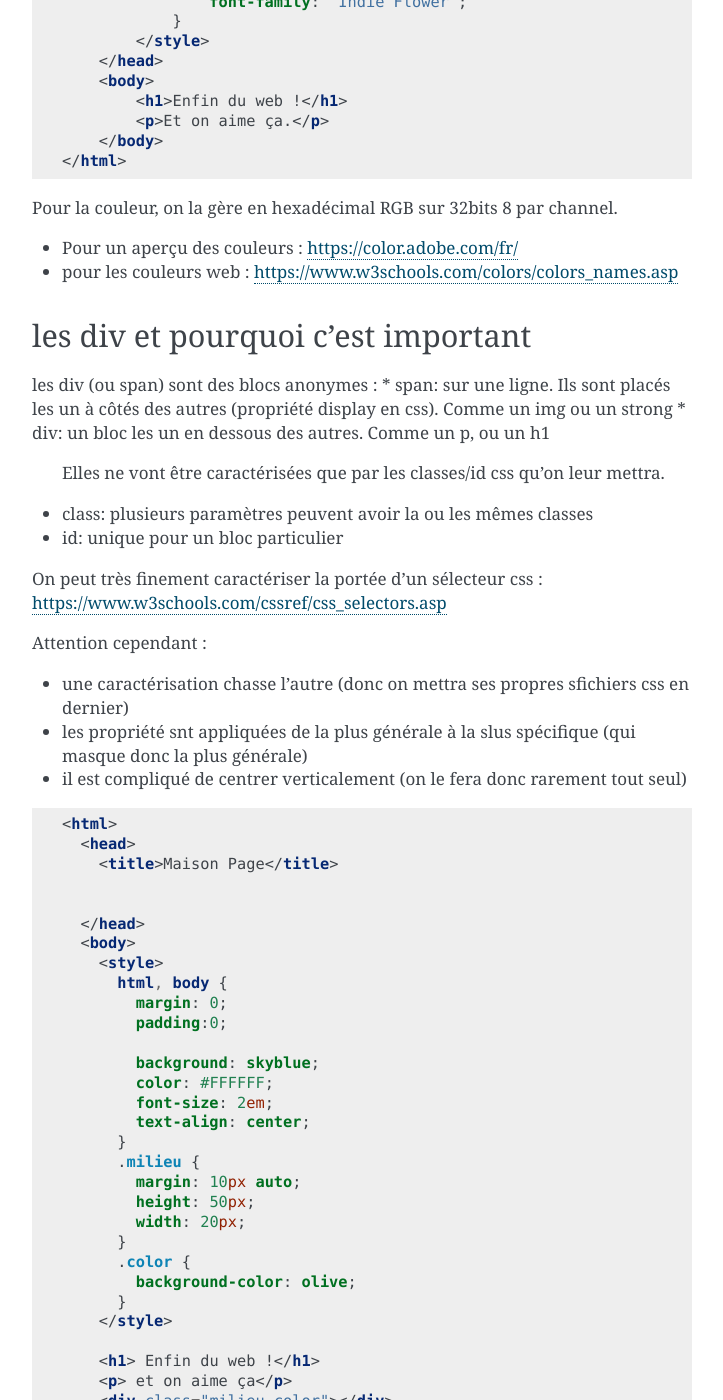
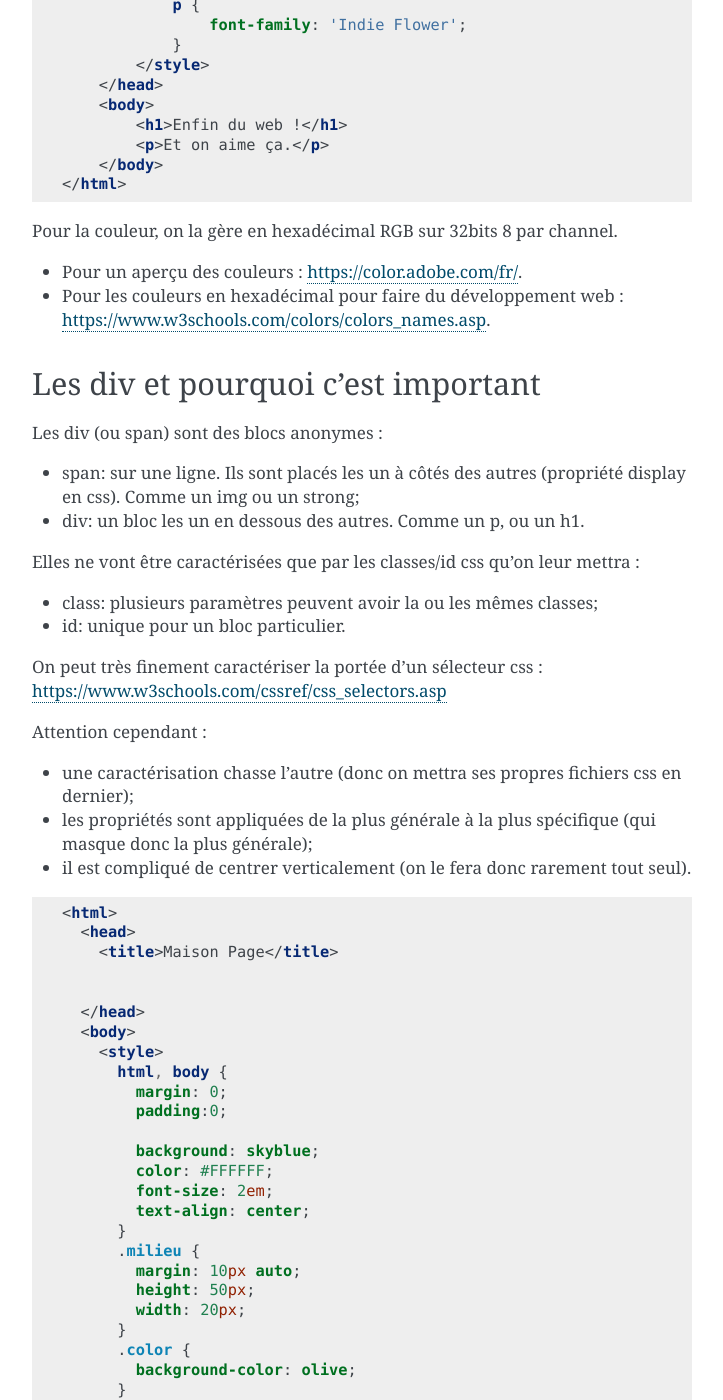
Before and after one commit to FrancoisBrucker/web_serveur, a Sphinx documentation site: the page built from source/cours_1_1_1_web_front.rst, in a window 1280 px wide and 1400 px high, scrolled down 1550 px. Shown: the whole window, without its empty margins (388-1111 px from the left). Built offline with Sphinx 7.4.7, drawn with Linux system fonts in a browser that asks for light colours; some of the changed text lies outside the part shown.

Commit message:
Thomas : travail sur "cours_1_1_1_web_front.

```diff
--- a/source/cours_1_1_1_web_front.rst
+++ b/source/cours_1_1_1_web_front.rst
@@ -5,18 +5,18 @@
 
 Structure de base d'un document : http://www.alsacreations.com/article/lire/1374-html5-structure-globale-document.html
 
-Juste un petit exemple, on en refera par la suite, c'est juste pour ne pas être (trop) perdu
+Juste un petit exemple, on en refera par la suite, c'est juste pour ne pas être (trop) perdu.
 
-html
+HTML
 ====
 
 .. note:: faire en direct avec le lien vers un navigateur.
 
 
-Langage à balise. Toujours deux parties, :code:`<head></head>` et :code:`<body></body>`.
+Le HTML est un langage à balise. C'est-à-dire qu'il est toujours en deux parties. Par exemple : :code:`<head></head>` et :code:`<body></body>`.
 
 Le navigateur interprétera directement le fichier. On ne passe pas par un serveur,
-il utilise directement le fichier avec l'uri (https://fr.wikipedia.org/wiki/Uniform_Resource_Identifier)  :code:`file://chemin/absolu/vers/fichier.html`
+il utilise directement le fichier avec l'URI (https://fr.wikipedia.org/wiki/Uniform_Resource_Identifier)  :code:`file://chemin/absolu/vers/fichier.html`
 
 
 .. code-block:: html
@@ -79,29 +79,30 @@
 
 Pour la couleur, on la gère en hexadécimal RGB sur 32bits 8 par channel.
 
-* Pour un aperçu des couleurs : https://color.adobe.com/fr/
-* pour les couleurs web : https://www.w3schools.com/colors/colors_names.asp
+* Pour un aperçu des couleurs : https://color.adobe.com/fr/.
+* Pour les couleurs en hexadécimal pour faire du développement web : https://www.w3schools.com/colors/colors_names.asp.
 
 
-les div et pourquoi c'est important
+Les div et pourquoi c'est important
 ===================================
 
-les div (ou span) sont des blocs anonymes :
-* span: sur une ligne. Ils sont placés les un à côtés des autres (propriété display en css). Comme un img ou un strong
-* div: un bloc les un en dessous des autres. Comme un p, ou un h1
+Les div (ou span) sont des blocs anonymes :
 
- Elles ne vont être caractérisées que par les classes/id css qu'on leur mettra.
+* span: sur une ligne. Ils sont placés les un à côtés des autres (propriété display en css). Comme un img ou un strong;
+* div: un bloc les un en dessous des autres. Comme un p, ou un h1.
 
-* class: plusieurs paramètres peuvent avoir la ou les mêmes classes
-* id: unique pour un bloc particulier
+Elles ne vont être caractérisées que par les classes/id css qu'on leur mettra :
+
+* class: plusieurs paramètres peuvent avoir la ou les mêmes classes;
+* id: unique pour un bloc particulier.
 
 On peut très finement caractériser la portée d'un sélecteur css : https://www.w3schools.com/cssref/css_selectors.asp
 
 Attention cependant :
 
-* une caractérisation chasse l'autre (donc on mettra ses propres sfichiers css en dernier)
-* les propriété snt appliquées de la plus générale à la slus spécifique (qui masque donc la plus générale)
-* il est compliqué de centrer verticalement (on le fera donc rarement tout seul)
+* une caractérisation chasse l'autre (donc on mettra ses propres fichiers css en dernier);
+* les propriétés sont appliquées de la plus générale à la plus spécifique (qui masque donc la plus générale);
+* il est compliqué de centrer verticalement (on le fera donc rarement tout seul).
 
 
 .. code-block:: html
@@ -139,16 +140,16 @@
     </body>
   </html>
 
-js (côté front)
+JS (côté front)
 ===============
 
-Permet la modification de l'arbre DOM
+Permet la modification de l'arbre DOM.
 
-Le script est exécuté lorsqu'il est lu : il est souvent exécuté à la fin  du html ou via un
+Le script est exécuté lorsqu'il est lu : il est souvent exécuté à la fin du html ou via un
  évènement lancé après que la page soit chargée.
 
 
-Le javascript permet de modifier cet arbre DOM via des évènements : https://www.w3schools.com/jsref/dom_obj_event.asp
+Le javascript permet de modifier cet arbre DOM via des évènements : https://www.w3schools.com/jsref/dom_obj_event.asp.
 
 
 .. code-block:: html
@@ -287,11 +288,11 @@
     </html>
 
 
-Le javascript est un langage très utilisé en front. C'est pas le plus beau mais avec la version ES6 (https://fr.wikipedia.org/wiki/ECMAScript), ça commence à ressembler à quelque chose.
+Le Javascript est un langage très utilisé en front. C'est pas le plus beau mais avec la version ES6 (https://fr.wikipedia.org/wiki/ECMAScript), ça commence à ressembler à quelque chose.
 
 .. image:: _static/javascript_the_good_parts.jpg
 
-.. note:: Un peu de lol. javascript en entier vs ce qui en est utilisé.
+.. note:: Un peu de lol. Javascript en entier vs ce qui en est utilisé.
 
 
 
@@ -299,18 +300,18 @@
 
 On va tout de suite installer node pour utiliser son gestionnaire de package npm
 (https://www.npmjs.com) ou un
-équivalent yarn (https://yarnpkg.com/lang/en/)
+équivalent yarn (https://yarnpkg.com/lang/en/).
 
-.. code-block sh::
+.. code-block :: sh
 
   yarn init
   yarn install
 
 
-js ui
+JS UI
 -----
 
-Pour fabriquer des UI, js est un bon outil, muni des bons frameworks.
+Pour fabriquer des UI, JS est un bon outil, muni des bons frameworks.
  Le très connu et reconnu https://reactjs.org, ou encore https://vuejs.org
 
-Orienté jeu/2D : pixijs (http://www.pixijs.com)
+Orienté jeu/2D : Pixijs (http://www.pixijs.com)
```
Also changed, not shown: other parts of source/cours_1_1_1_web_front.rst (+8 -8 lines).
